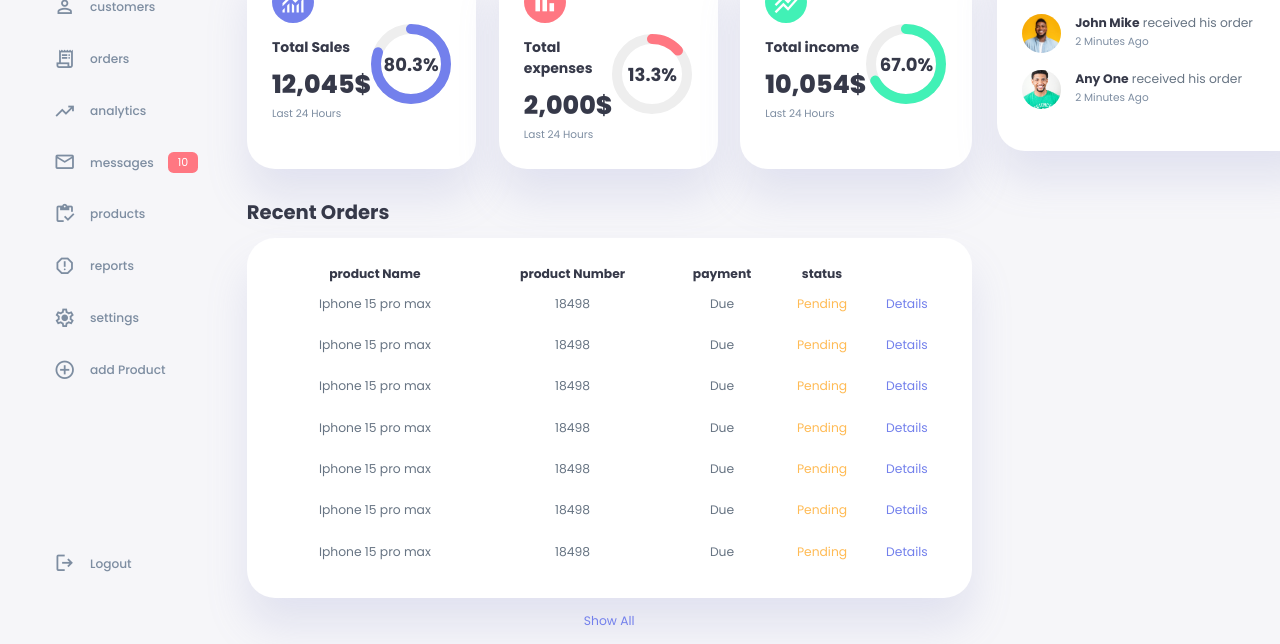
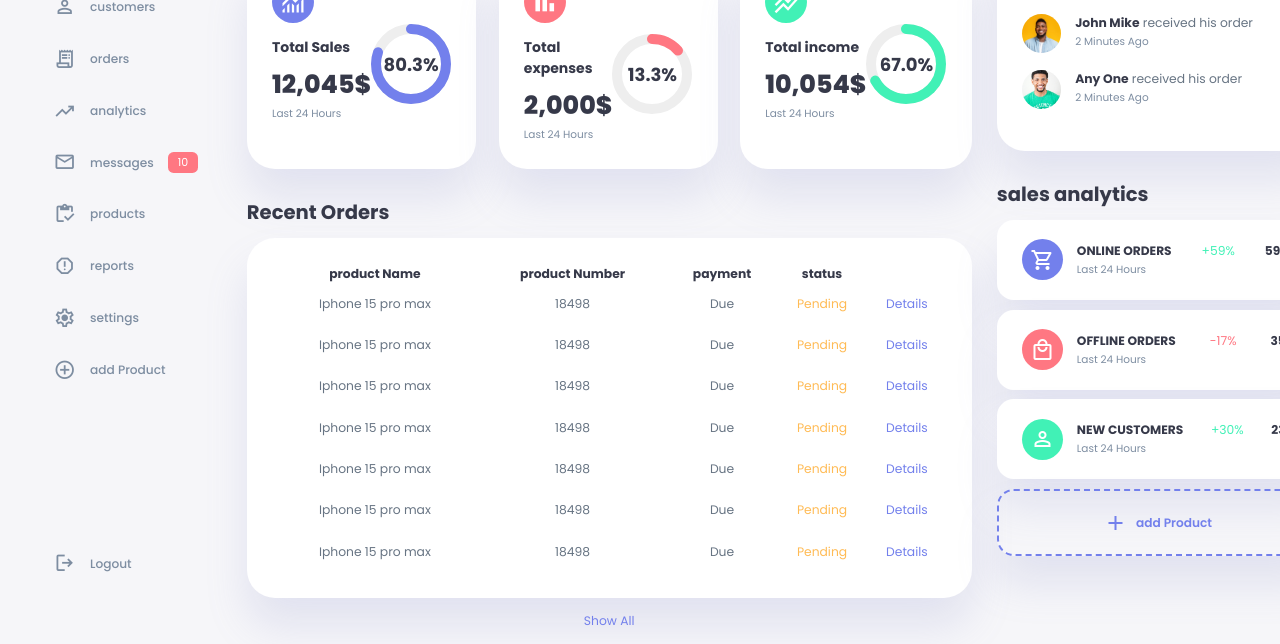
Before and after one commit to yous0001/dashboard-SSG, a plain HTML site: page index.html in a window 1280 px wide. Shown: the part 162-806 px from the top of the page. Drawn offline with nearby package versions, Linux system fonts and the light colour scheme.

Commit message:
add:sales analysis

```diff
--- a/css/style.css
+++ b/css/style.css
@@ -259,26 +259,30 @@ aside .sidebar .message-count {
     font-size: 18px;
 }
 
-main{
-    margin-top:1.4rem ;
+main {
+    margin-top: 1.4rem;
 }
-main .date{
+
+main .date {
     border-radius: var(--border-radius-1);
     display: inline-block;
     background-color: var(--color-light);
     margin-top: 1rem;
     padding: 0.5rem 1.6rem;
 }
-main .date input[type="date"]{
+
+main .date input[type="date"] {
     background-color: var(--color-dark);
     background-color: transparent;
 }
-main .insights{
+
+main .insights {
     display: grid;
-    grid-template-columns: repeat(3,1fr);
+    grid-template-columns: repeat(3, 1fr);
     gap: 1.6rem;
 }
-main .insights > div{
+
+main .insights>div {
     background-color: var(--color-white);
     padding: var(--card-padding);
     border-radius: var(--card-border-radius);
@@ -287,61 +291,68 @@ main .insights > div{
     transition: all 300ms ease;
 }
 
-main .insights > div:hover{
+main .insights>div:hover {
     box-shadow: none;
 }
 
-main .insights > div span{
+main .insights>div span {
     background-color: var(--color-primary);
     padding: 0.5rem;
     border-radius: 50%;
     color: var(--color-white);
     font-size: 2rem;
 }
-main .insights > div.expenses span{
+
+main .insights>div.expenses span {
     background-color: var(--color-danger);
 
 }
-main .insights > div.expenses .progress {
+
+main .insights>div.expenses .progress {
     stroke: var(--color-danger);
 }
 
-main .insights > div.income span{
+main .insights>div.income span {
     background-color: var(--color-success);
 
 }
-main .insights > div.income .progress {
+
+main .insights>div.income .progress {
     stroke: var(--color-success);
 }
-main .insights > div .middle{
+
+main .insights>div .middle {
     display: flex;
     align-items: center;
     justify-content: space-between;
 
 }
-main .insights h3{
+
+main .insights h3 {
     margin: 1rem 0 0.6rem;
-    font-size:1rem
+    font-size: 1rem
 }
-main .insights .progress{
+
+main .insights .progress {
     position: relative;
     width: 92px;
     height: 92px;
     border-radius: 50%;
 }
-main .insights small{
+
+main .insights small {
     margin-top: 1.6rem;
 }
 
-main .recent-orders{
+main .recent-orders {
     margin-top: 2rem;
 }
 
-main .recent-orders h2{
+main .recent-orders h2 {
     margin-bottom: 0.8rem;
 }
 
-main .recent-orders table{
+main .recent-orders table {
     background-color: var(--color-white);
     width: 100%;
     border-radius: var(--card-border-radius);
@@ -350,11 +361,12 @@ main .recent-orders table{
     box-shadow: var(--box-shadow);
     transition: all 300ms ease;
 }
-main .recent-orders table:hover{
+
+main .recent-orders table:hover {
     box-shadow: none;
 }
 
-main table tbody td{
+main table tbody td {
     height: 2.8rem;
     border-bottom: 1px solid var(--color-white);
     color: var(--color-dark-variant);
@@ -364,7 +376,7 @@ main table tbody tr:last-child td {
     border: none;
 }
 
-main .recent-orders a{
+main .recent-orders a {
     text-align: center;
     display: block;
     margin: 1rem auto;
@@ -372,17 +384,17 @@ main .recent-orders a{
 }
 
 
-.right .top{
+.right .top {
     display: flex;
     justify-content: end;
     gap: 2rem;
 }
 
-.right .top button{
-    display:none;
+.right .top button {
+    display: none;
 }
 
-.right .theme-toggler{
+.right .theme-toggler {
     background-color: var(--color-light);
     display: flex;
     justify-content: space-between;
@@ -392,7 +404,8 @@ main .recent-orders a{
     cursor: pointer;
     border-radius: var(--border-radius-1);
 }
-.right .theme-toggler span{
+
+.right .theme-toggler span {
     font-size: 1.2rem;
     width: 50%;
     height: 100%;
@@ -401,46 +414,121 @@ main .recent-orders a{
     justify-content: center;
 }
 
-.right .theme-toggler span.active{
+.right .theme-toggler span.active {
     background-color: var(--color-primary);
     color: white;
     border-radius: var(--border-radius-1);
 
 }
 
-.profile-photo img{
+.profile-photo img {
     height: 100%;
     width: auto;
 }
-.profile-photo{
+
+.profile-photo {
     display: flex;
     justify-content: center;
     align-items: center;
 }
-.right .top .profile{
+
+.right .top .profile {
     display: flex;
     gap: 2rem;
     text-align: right;
 }
-.right .recent-updates{
+
+.right .recent-updates {
     margin-top: 1rem;
 }
-.right .recent-updates h2{
+
+.right .recent-updates h2 {
     margin-bottom: 0.8rem;
 }
-.right .recent-updates .updates{
+
+.right .recent-updates .updates {
     background-color: white;
     padding: var(--card-padding);
     border-radius: var(--card-border-radius);
     box-shadow: var(--box-shadow);
     transition: all 300ms ease;
 }
-.right .recent-updates .updates:hover{
+
+.right .recent-updates .updates:hover {
     box-shadow: none;
 }
-.right .recent-updates .updates .update{
-    display:grid;
+
+.right .recent-updates .updates .update {
+    display: grid;
     grid-template-columns: 2.6rem auto;
     gap: 1.2rem;
     margin-bottom: 1.2rem;
 }
+
+.right .sales-analytics {
+    margin-top: 2rem;
+}
+
+.right .sales-analytics h2 {
+    margin-bottom: 0.8rem;
+}
+
+.right .sales-analytics .item {
+    background-color: var(--color-white);
+    display: flex;
+    align-items: center;
+    gap: 1rem;
+    margin-bottom: 0.7rem;
+    padding: 1.4rem var(--card-padding);
+    border-radius: var(--border-radius-3);
+    box-shadow: var(--box-shadow);
+    transition: all 300ms ease;
+}
+
+.right .sales-analytics .item:hover {
+    box-shadow: none;
+}
+
+.right .sales-analytics .item .right {
+    display: flex;
+    justify-content: space-between;
+    align-items: start;
+    margin: 0;
+    width: 100%;
+}
+
+.right .sales-analytics .item .icon {
+    padding: 0.6rem;
+    color: var(--color-white);
+    border-radius: 50%;
+    background-color: var(--color-primary);
+    display: flex;
+
+}
+
+
+.right .sales-analytics .item.offline .icon{
+    background-color: var(--color-danger);
+}
+
+.right .sales-analytics .item.customers .icon{
+    background-color: var(--color-success);
+}
+
+.right .sales-analytics .add-product{
+    background-color: transparent;
+    border: 2px dashed var(--color-primary);
+    color: var(--color-primary);
+    display: flex;
+    align-items: center;
+    justify-content: center;
+}
+.right .sales-analytics .add-product div{
+    display: flex;
+    align-items: center;
+    gap:0.6rem;
+}
+
+.right .sales-analytics .add-product div h3{
+    font-weight: 600;
+}
--- a/index.html
+++ b/index.html
@@ -229,10 +229,10 @@
                 <div class="theme-toggler">
                     <span class="material-symbols-outlined active">
                         light_mode
-                        </span>
-                        <span class="material-symbols-outlined">
-                            dark_mode
-                            </span>
+                    </span>
+                    <span class="material-symbols-outlined">
+                        dark_mode
+                    </span>
                 </div>
                 <div class="profile">
                     <div class="info">
@@ -276,6 +276,69 @@
                     </div>
                 </div>
             </div>
+            <div class="sales-analytics">
+                <h2>sales analytics</h2>
+                <div class="item online">
+                    <div class="icon">
+                        <span class="material-symbols-outlined">
+                            shopping_cart
+                        </span>
+                    </div>
+                    <div class="right">
+                        <div class="info">
+                            <h3>ONLINE ORDERS</h3>
+                            <small class="text-muted">Last 24 Hours</small>
+                        </div>
+                        <div class="success">+59%</div>
+                        <h3>5972</h3>
+                    </div>
+
+
+                </div>
+                <div class="item offline">
+                    <div class="icon">
+                        <span class="material-symbols-outlined">
+                            local_mall
+                        </span>
+                    </div>
+                    <div class="right">
+                        <div class="info">
+                            <h3>OFFLINE ORDERS</h3>
+                            <small class="text-muted">Last 24 Hours</small>
+                        </div>
+                        <div class="danger">-17%</div>
+                        <h3>350</h3>
+                    </div>
+
+
+                </div>
+                <div class="item customers">
+                    <div class="icon">
+                        <span class="material-symbols-outlined">
+                            person
+                        </span>
+                    </div>
+                    <div class="right">
+                        <div class="info">
+                            <h3>NEW CUSTOMERS</h3>
+                            <small class="text-muted">Last 24 Hours</small>
+                        </div>
+                        <div class="success">+30%</div>
+                        <h3>230</h3>
+                    </div>
+
+
+                </div>
+                <div class="item add-product">
+                    <div>
+                        <span class="material-symbols-outlined">
+                            add
+                        </span>
+                        <h3>add Product</h3>
+                    </div>
+                </div>
+
+            </div>
         </div>
     </div>
 </body>
```
